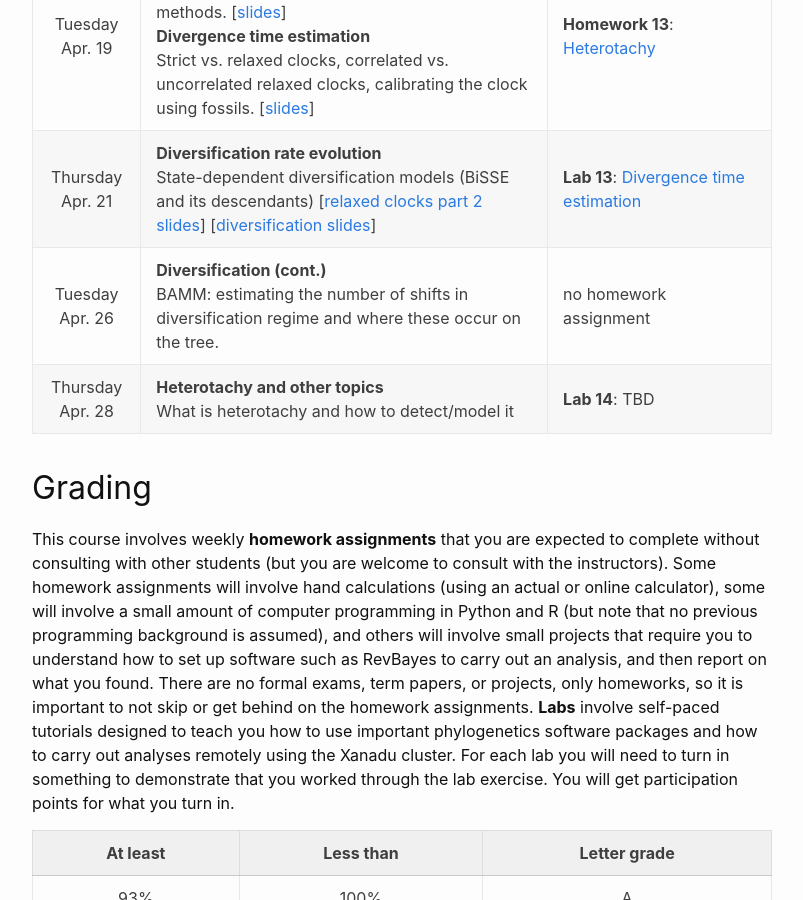
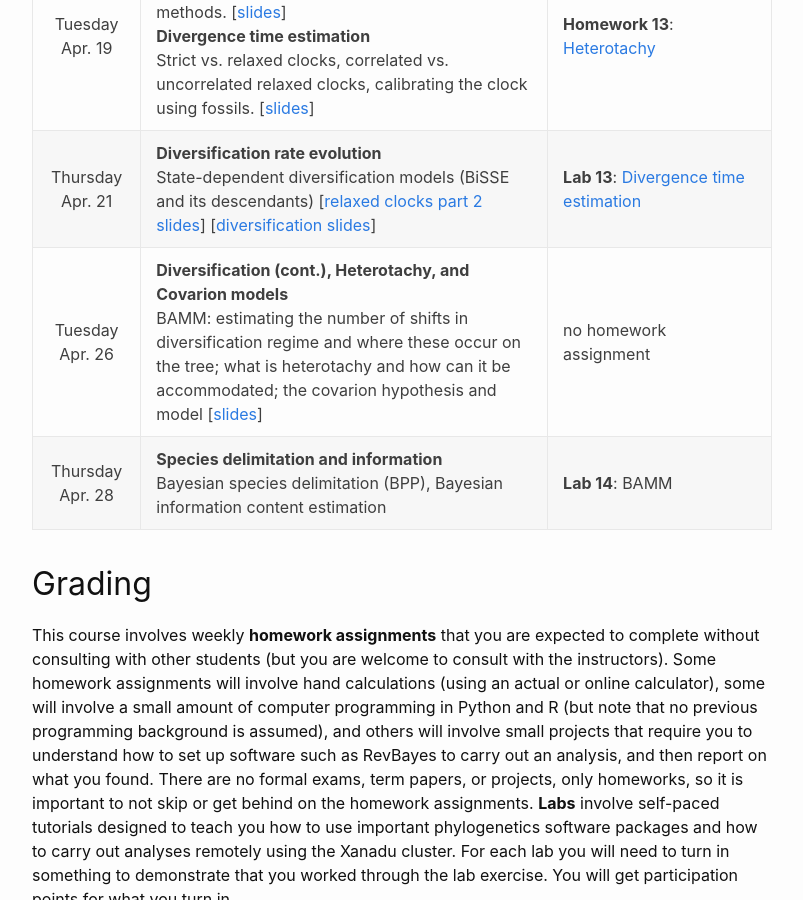
Before and after one commit to plewis/plewis.github.io, a Jekyll site: the page built from phylogenetics/phylogenetics2022.md, in a window 1280 px wide and 900 px high, scrolled down 4522 px. Shown: the whole window, without its empty margins (238-1041 px from the left). Built offline with Jekyll 4.4.1, drawn with Linux system fonts in a browser that asks for light colours; emoji names are drawn with the system emoji font.

Commit message:
updated lecture schedule

```diff
--- a/phylogenetics/phylogenetics2022.md
+++ b/phylogenetics/phylogenetics2022.md
@@ -45,8 +45,8 @@ Tuesday Apr. 12         | **Phylogenetic signal in continuous traits**<br/> Meas
 Thursday Apr. 14        | **Multispecies coalescent and species tree estimation**<br/>The multispecies coalescent used to estimate species trees given possibly conflicting gene trees due to deep coalescence, incomplete lineage sorting, and the anomaly zone. \[[slides](https://hydrodictyon.eeb.uconn.edu/people/plewis/courses/phylogenetics/lectures/2022/MSCoalescent.pdf)\] | **Lab 12**: [Continuous trait analyses in R](/ape/)
 Tuesday Apr. 19 |  **Fast species tree methods**<br/> The SVDQuartets and ASTRAL species tree methods. \[[slides](https://hydrodictyon.eeb.uconn.edu/people/plewis/courses/phylogenetics/lectures/2022/Astral-SVDQuartets.pdf)\]<br/> **Divergence time estimation**<br/> Strict vs. relaxed clocks, correlated vs. uncorrelated relaxed clocks, calibrating the clock using fossils. \[[slides](https://hydrodictyon.eeb.uconn.edu/people/plewis/courses/phylogenetics/lectures/2022/RelaxedClocks1.pdf)\] | **Homework 13**: [Heterotachy](/hw13/)
 Thursday Apr. 21        | **Diversification rate evolution**<br/> State-dependent diversification models (BiSSE and its descendants) \[[relaxed clocks part 2 slides](https://hydrodictyon.eeb.uconn.edu/people/plewis/courses/phylogenetics/lectures/2022/RelaxedClocks2.pdf)\] \[[diversification slides](https://hydrodictyon.eeb.uconn.edu/people/plewis/courses/phylogenetics/lectures/2022/Diversification.pdf)\] | **Lab 13**: [Divergence time estimation](/revdiv/)
-<a name="today"/>Tuesday Apr. 26         | **Diversification (cont.)**<br/> BAMM: estimating the number of shifts in diversification regime and where these occur on the tree. | no homework assignment
-Thursday Apr. 28        | **Heterotachy and other topics**<br/> What is heterotachy and how to detect/model it | **Lab 14**: TBD
+<a name="today"/>Tuesday Apr. 26         | **Diversification (cont.), Heterotachy, and Covarion models**<br/> BAMM: estimating the number of shifts in diversification regime and where these occur on the tree; what is heterotachy and how can it be accommodated; the covarion hypothesis and model \[[slides](https://hydrodictyon.eeb.uconn.edu/people/plewis/courses/phylogenetics/lectures/2022/BAMM-heterotachy-covarion.pdf)\]  | no homework assignment
+Thursday Apr. 28        | **Species delimitation and information**<br/> Bayesian species delimitation (BPP), Bayesian information content estimation | **Lab 14**: BAMM
 
 ## Grading
 
```
